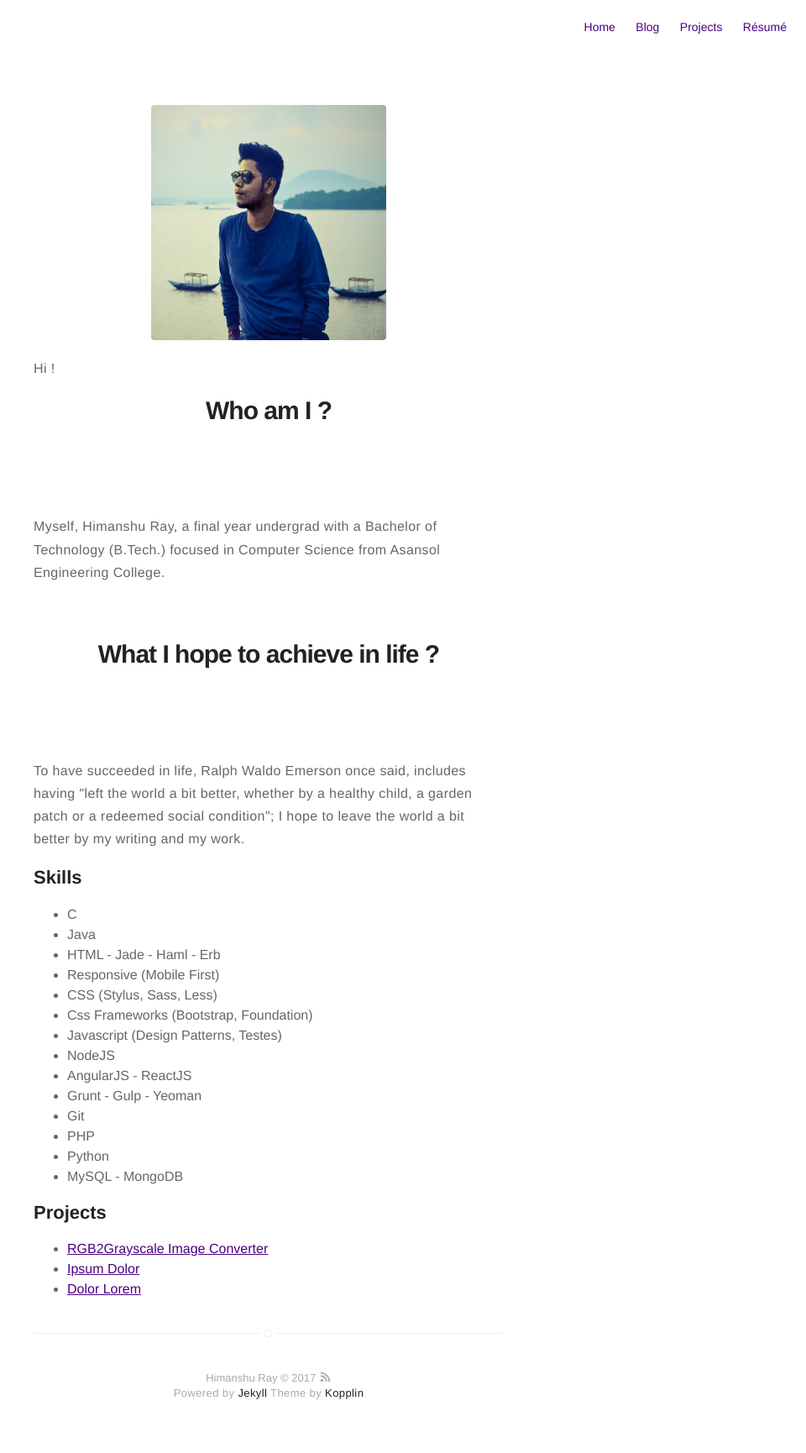
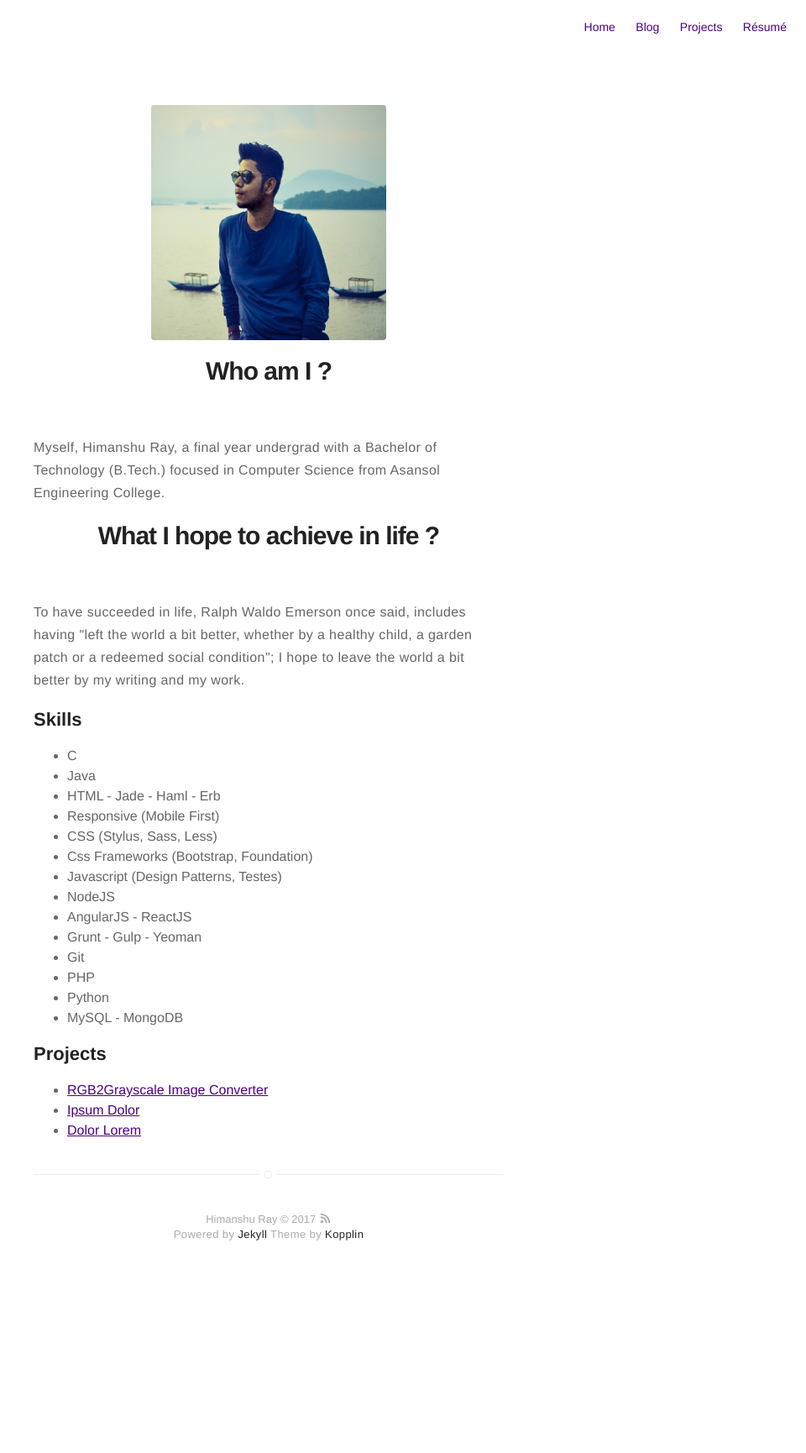
Before and after one commit to iamrayofhope/iamrayofhope.github.io, a Jekyll site: the page built from about.md, in a window 1280 px wide. Shown: the whole page at 84% size, without its empty margins (320-1280 px from the left). Built offline with Jekyll 4.4.1, drawn with Linux system fonts in a browser that asks for light colours; after the commit the page ends 1541 px from its top, so only the background shows below that.

Commit message:
Update about.md

```diff
--- a/about.md
+++ b/about.md
@@ -4,16 +4,12 @@ layout: page
 ---
 ![Profile Image]({{ site.url }}/{{ site.picture }})
 
-<p>Hi !</p>
 <h1>Who am I ?</h1>
-<br>
 
 <p>Myself, Himanshu Ray, a final year undergrad with a Bachelor of Technology (B.Tech.) focused in Computer Science from Asansol Engineering College.</p>
 
-<br>
+<h1>What I hope to achieve in life ?</h1>
 
-<h1>What I hope to achieve in life ?</h1>
-<br>
 <p>To have succeeded in life, Ralph Waldo Emerson once said, includes having "left the world a bit better, whether by a healthy child, a garden patch or a redeemed social condition"; I hope to leave the world a bit better by my writing and my work.</p>
 
 <h2>Skills</h2>
```
